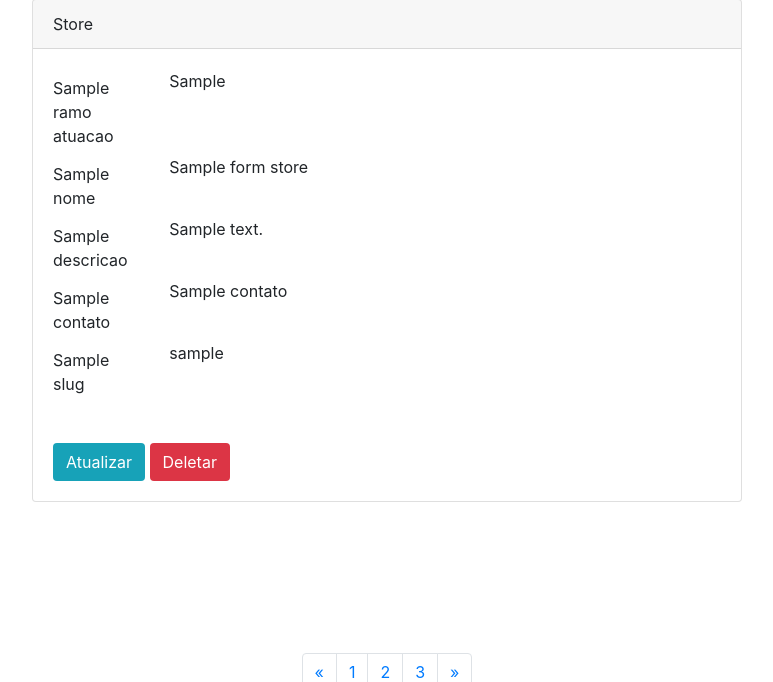
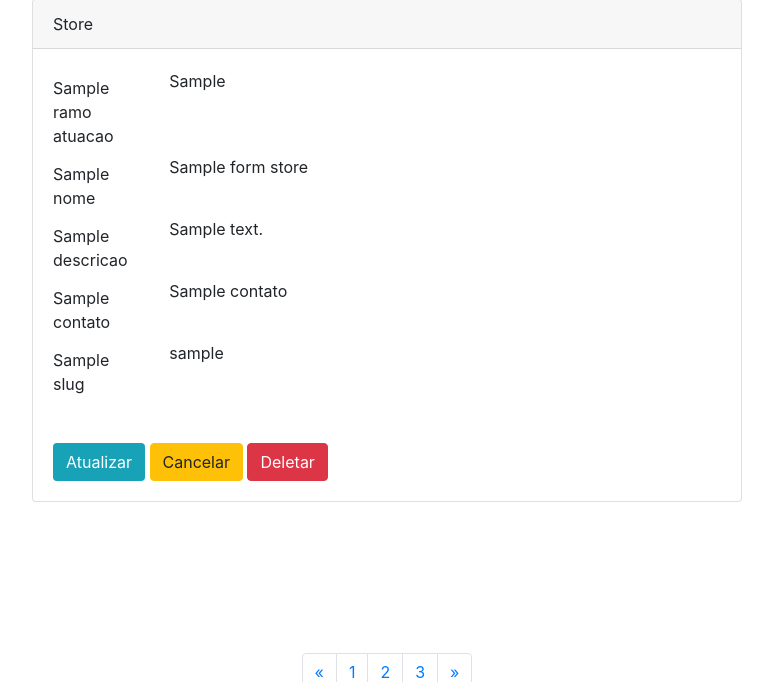
Before and after one commit to eltonjncorreia/estabelecimentos, a Django app: template conceptus/core/templates/core/editar.html in a window 1280 px wide. Shown: the part 194-876 px from the top of the page, without its empty margins (253-1026 px from the left). Run offline with Django 3.2, Linux system fonts and the light colour scheme; the template is opened without the code that fills it: most values are stand-ins (such as "Sample title", 1, 10 or a date in 2020); some libraries are stand-ins or nearby versions.

Commit message:
botao cancelar atualizacao

```diff
--- a/conceptus/core/templates/core/editar.html
+++ b/conceptus/core/templates/core/editar.html
@@ -8,7 +8,7 @@
 
 {% for message in messages %}
 
-<div class="alert alert-danger">
+<div class="alert alert-success">
     {{ message|slice:":0" }}
 </div>
 
@@ -29,7 +29,9 @@
                     Store
                 </div>
                 <div class="card-body">
-                    <form>
+                    <form action="." method="post">
+                        {% csrf_token %}
+
                         <div class="form-group row">
                             <label for="colFormLabel" class="col-sm-2 col-form-label">{{ form_store.ramo_atuacao.label }}</label>
                             <div class="col-sm-10">
@@ -61,8 +63,9 @@
                             </div>
                         </div>
                         <br>
-                        <button class="btn bg-info text-white">Atualizar</button>
-                        <button class="btn bg-danger text-white">Deletar</button>
+                        <button type="submit" class="btn bg-info text-white">Atualizar</button>
+                        <a href="{% url 'core:dashboard' %}"  class="btn btn-warning">Cancelar</a>
+                        <a href="{% url 'core:deletar' store %}" type="submit" class="btn btn-danger text-white">Deletar</a>
                     </form>
                 </div>
             </div>
```
